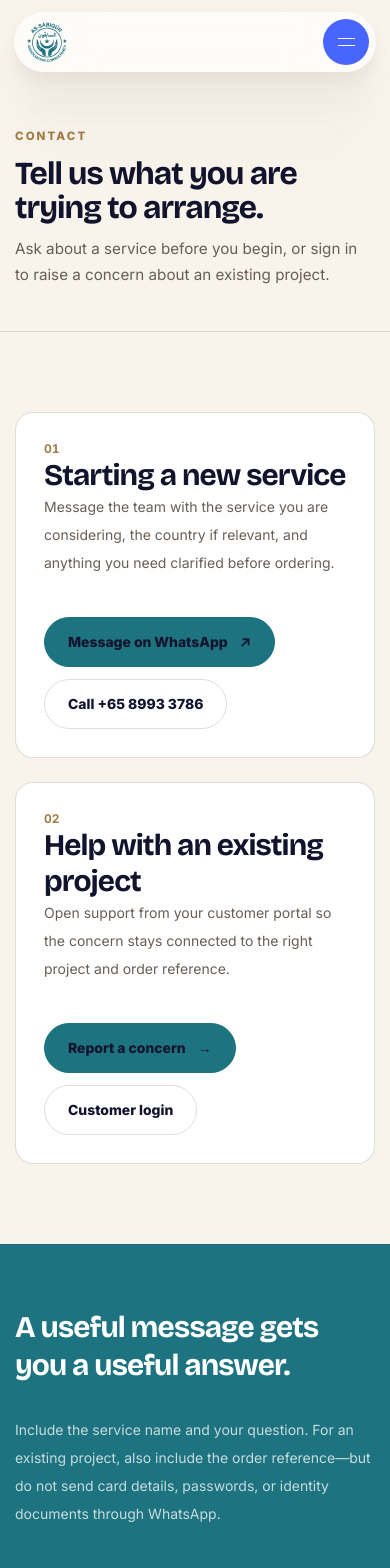
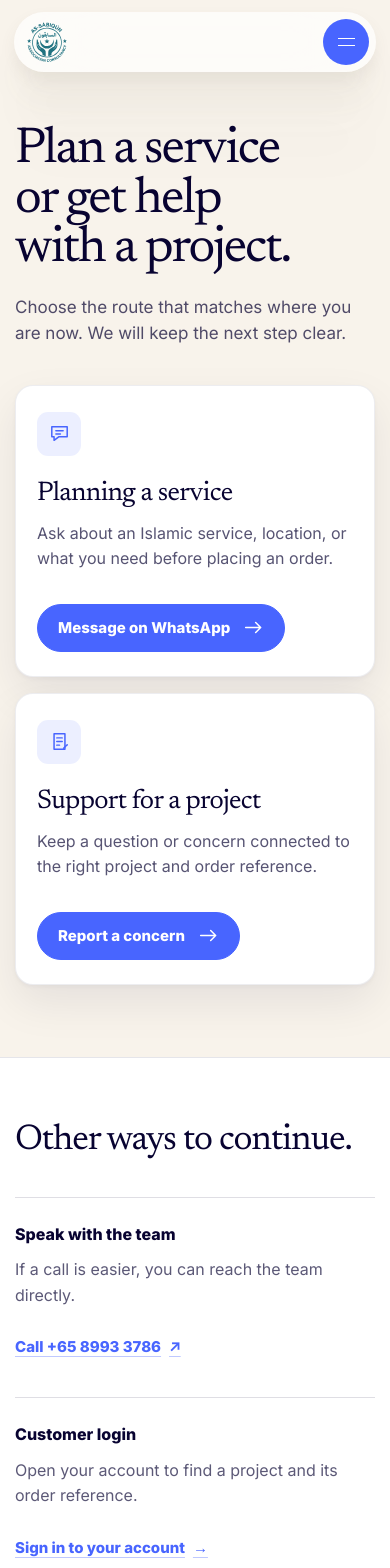
Before and after one commit to as-sabiqun/as-sabiquun, a Next.js app: page /contact in a window 390 px wide. Shown: the top 1568 px of the page. Built offline with nearby package versions, Linux system fonts and the light colour scheme.

Commit message:
Redesign contact page routing

```diff
--- /dev/null
+++ b/src/app/(marketing)/contact/contact.module.css
@@ -0,0 +1,337 @@
+.contactPage {
+  overflow: clip;
+  color: #080331;
+  background: var(--asb-cream, #f8f3eb);
+}
+
+.opening {
+  padding: 174px 48px 104px;
+  background: var(--asb-cream, #f8f3eb);
+}
+
+.openingInner {
+  width: min(1160px, 100%);
+  margin: 0 auto;
+}
+
+.intro {
+  max-width: 740px;
+}
+
+.intro h1 {
+  margin: 0;
+  color: #080331;
+  font-family: var(--font-editorial), Georgia, "Times New Roman", serif;
+  font-size: clamp(52px, 5.25vw, 72px);
+  font-weight: 400;
+  letter-spacing: -.04em;
+  line-height: .98;
+  text-wrap: balance;
+}
+
+.intro p {
+  max-width: 590px;
+  margin: 24px 0 0;
+  color: rgba(8, 3, 49, .7);
+  font-family: var(--font-sans), Arial, sans-serif;
+  font-size: 19px;
+  line-height: 1.55;
+}
+
+.routes {
+  display: grid;
+  grid-template-columns: repeat(2, minmax(0, 1fr));
+  gap: 24px;
+  margin-top: 58px;
+}
+
+.routeCard {
+  display: flex;
+  min-height: 310px;
+  flex-direction: column;
+  align-items: flex-start;
+  border: 1px solid rgba(8, 3, 49, .07);
+  border-radius: 22px;
+  padding: 32px;
+  background: #fff;
+  box-shadow: 0 18px 44px rgba(8, 3, 49, .08), 0 2px 4px rgba(8, 3, 49, .04);
+}
+
+.routeMark {
+  display: grid;
+  width: 48px;
+  height: 48px;
+  place-items: center;
+  border-radius: 12px;
+  color: #4865ff;
+  background: rgba(72, 101, 255, .1);
+}
+
+.routeMark svg {
+  width: 29px;
+  height: 29px;
+  fill: none;
+  stroke: currentColor;
+  stroke-width: 1.65;
+  stroke-linecap: round;
+  stroke-linejoin: round;
+}
+
+.routeCopy {
+  margin-top: 28px;
+}
+
+.routeCopy h2 {
+  margin: 0;
+  color: #080331;
+  font-family: var(--font-editorial), Georgia, "Times New Roman", serif;
+  font-size: 30px;
+  font-weight: 400;
+  letter-spacing: -.025em;
+  line-height: 1.08;
+}
+
+.routeCopy p {
+  max-width: 440px;
+  margin: 13px 0 0;
+  color: rgba(8, 3, 49, .68);
+  font-family: var(--font-sans), Arial, sans-serif;
+  font-size: 16px;
+  line-height: 1.55;
+}
+
+.routeAction {
+  display: inline-flex;
+  width: fit-content;
+  min-height: 48px;
+  align-items: center;
+  justify-content: center;
+  gap: 14px;
+  margin-top: auto;
+  border: 1px solid #4865ff;
+  border-radius: 999px;
+  padding: 0 22px;
+  color: #fff;
+  background: #4865ff;
+  font-family: var(--font-sans), Arial, sans-serif;
+  font-size: 15px;
+  font-weight: 750;
+  line-height: 1;
+  text-decoration: none;
+  transition: background-color .2s ease, border-color .2s ease, transform .2s ease;
+}
+
+.contactPage .routeAction {
+  color: #fff;
+}
+
+.routeAction svg {
+  width: 20px;
+  height: 15px;
+  fill: none;
+  stroke: currentColor;
+  stroke-width: 1.8;
+  stroke-linecap: round;
+  stroke-linejoin: round;
+  transition: transform .2s ease;
+}
+
+.routeAction:hover,
+.routeAction:focus-visible {
+  border-color: #1b1463;
+  background: #1b1463;
+  transform: translateY(-2px);
+}
+
+.routeAction:hover svg,
+.routeAction:focus-visible svg {
+  transform: translateX(4px);
+}
+
+.routeAction:focus-visible {
+  outline: 3px solid #080331;
+  outline-offset: 4px;
+}
+
+.secondary {
+  border-top: 1px solid rgba(8, 3, 49, .1);
+  padding: 88px 48px 100px;
+  background: #fff;
+}
+
+.secondaryInner {
+  width: min(1160px, 100%);
+  margin: 0 auto;
+}
+
+.secondary h2 {
+  max-width: 560px;
+  margin: 0;
+  color: #080331;
+  font-family: var(--font-editorial), Georgia, "Times New Roman", serif;
+  font-size: 42px;
+  font-weight: 400;
+  letter-spacing: -.03em;
+  line-height: 1.08;
+}
+
+.secondaryGrid {
+  display: grid;
+  grid-template-columns: .9fr .9fr 1.35fr;
+  gap: 0;
+  margin-top: 52px;
+  border-top: 1px solid rgba(8, 3, 49, .13);
+}
+
+.secondaryItem {
+  min-width: 0;
+  padding: 30px 38px 0 0;
+}
+
+.secondaryItem + .secondaryItem {
+  border-left: 1px solid rgba(8, 3, 49, .13);
+  padding-left: 38px;
+}
+
+.secondaryItem h3 {
+  margin: 0;
+  color: #080331;
+  font-family: var(--font-sans), Arial, sans-serif;
+  font-size: 16px;
+  font-weight: 800;
+  line-height: 1.4;
+}
+
+.secondaryItem p {
+  max-width: 400px;
+  margin: 12px 0 0;
+  color: rgba(8, 3, 49, .66);
+  font-family: var(--font-sans), Arial, sans-serif;
+  font-size: 16px;
+  line-height: 1.6;
+}
+
+.secondaryItem a {
+  display: inline-flex;
+  min-height: 44px;
+  align-items: center;
+  gap: 8px;
+  margin-top: 17px;
+  color: #4865ff;
+  font-family: var(--font-sans), Arial, sans-serif;
+  font-size: 15px;
+  font-weight: 800;
+  text-decoration: underline;
+  text-decoration-color: rgba(72, 101, 255, .35);
+  text-underline-offset: 4px;
+}
+
+.secondaryItem a:hover,
+.secondaryItem a:focus-visible {
+  color: #1b1463;
+  text-decoration-color: currentColor;
+}
+
+.secondaryItem a:focus-visible {
+  border-radius: 3px;
+  outline: 3px solid #4865ff;
+  outline-offset: 3px;
+}
+
+.safetyItem p {
+  max-width: 520px;
+}
+
+@media (max-width: 860px) {
+  .opening {
+    padding: 126px 20px 72px;
+  }
+
+  .intro h1 {
+    font-size: clamp(44px, 13vw, 58px);
+  }
+
+  .intro p {
+    margin-top: 19px;
+    font-size: 17px;
+    line-height: 1.55;
+  }
+
+  .routes {
+    grid-template-columns: 1fr;
+    gap: 16px;
+    margin-top: 38px;
+  }
+
+  .routeCard {
+    min-height: 292px;
+    border-radius: 18px;
+    padding: 26px 24px 24px;
+  }
+
+  .routeMark {
+    width: 44px;
+    height: 44px;
+    border-radius: 11px;
+  }
+
+  .routeCopy {
+    margin-top: 23px;
+  }
+
+  .routeCopy h2 {
+    font-size: 27px;
+  }
+
+  .routeCopy p {
+    font-size: 16px;
+  }
+
+  .routeAction {
+    min-height: 48px;
+    padding-inline: 20px;
+  }
+
+  .secondary {
+    padding: 64px 20px 76px;
+  }
+
+  .secondary h2 {
+    font-size: 36px;
+  }
+
+  .secondaryGrid {
+    grid-template-columns: 1fr;
+    margin-top: 36px;
+  }
+
+  .secondaryItem,
+  .secondaryItem + .secondaryItem {
+    border-left: 0;
+    border-bottom: 1px solid rgba(8, 3, 49, .13);
+    padding: 25px 0 28px;
+  }
+
+  .secondaryItem:last-child {
+    border-bottom: 0;
+    padding-bottom: 0;
+  }
+}
+
+@media (max-width: 390px) {
+  .opening,
+  .secondary {
+    padding-inline: 15px;
+  }
+
+  .routeCard {
+    padding-inline: 21px;
+  }
+}
+
+@media (prefers-reduced-motion: reduce) {
+  .routeAction,
+  .routeAction svg {
+    transition: none;
+  }
+}
--- a/src/app/(marketing)/contact/page.tsx
+++ b/src/app/(marketing)/contact/page.tsx
@@ -1,54 +1,100 @@
 import type { Metadata } from "next";
 import Link from "next/link";
+import styles from "./contact.module.css";
 
 export const metadata: Metadata = {
   title: "Contact",
-  description: "Contact the As-Sabiqun team about Islamic services or get support for an existing project.",
+  description: "Contact the As-Sabiquun team about Islamic services or get support for an existing project.",
 };
+
+function MessageMark() {
+  return (
+    <svg viewBox="0 0 32 32" aria-hidden="true">
+      <path d="M7.5 8.5h17v11h-9l-5.5 4v-4H7.5v-11Z" />
+      <path d="M12 13h8M12 16.5h5" />
+    </svg>
+  );
+}
+
+function ProjectMark() {
+  return (
+    <svg viewBox="0 0 32 32" aria-hidden="true">
+      <path d="M10 7.5h12v17H10z" />
+      <path d="M13 12h6M13 16h6M13 20h3" />
+      <path d="m20.5 23.5 4-4" />
+    </svg>
+  );
+}
+
+function Arrow() {
+  return (
+    <svg viewBox="0 0 24 18" aria-hidden="true">
+      <path d="M2 9h18M14 3l6 6-6 6" />
+    </svg>
+  );
+}
 
 export default function ContactPage() {
   return (
-    <>
-      <section className="page-header">
-        <div className="container">
-          <p className="eyebrow-label">Contact</p>
-          <h1 className="display max-w-4xl">Tell us what you are trying to arrange.</h1>
-          <p className="lede">Ask about a service before you begin, or sign in to raise a concern about an existing project.</p>
+    <div className={styles.contactPage}>
+      <section className={styles.opening} aria-labelledby="contact-title">
+        <div className={styles.openingInner}>
+          <header className={styles.intro}>
+            <h1 id="contact-title">Plan a service or get help with a project.</h1>
+            <p>Choose the route that matches where you are now. We will keep the next step clear.</p>
+          </header>
+
+          <div className={styles.routes}>
+            <article className={styles.routeCard}>
+              <span className={styles.routeMark}><MessageMark /></span>
+              <div className={styles.routeCopy}>
+                <h2>Planning a service</h2>
+                <p>Ask about an Islamic service, location, or what you need before placing an order.</p>
+              </div>
+              <a className={styles.routeAction} href="https://wa.me/6589933786" target="_blank" rel="noreferrer">
+                Message on WhatsApp
+                <Arrow />
+              </a>
+            </article>
+
+            <article className={styles.routeCard}>
+              <span className={styles.routeMark}><ProjectMark /></span>
+              <div className={styles.routeCopy}>
+                <h2>Support for a project</h2>
+                <p>Keep a question or concern connected to the right project and order reference.</p>
+              </div>
+              <Link className={styles.routeAction} href="/dashboard/report">
+                Report a concern
+                <Arrow />
+              </Link>
+            </article>
+          </div>
         </div>
       </section>
 
-      <section className="py-20 lg:py-28">
-        <div className="container grid gap-6 lg:grid-cols-2">
-          <article className="card flex min-h-[340px] flex-col p-7 lg:p-10">
-            <span className="numeral text-xs text-[var(--gold)]">01</span>
-            <h2 className="display mt-6 text-3xl">Starting a new service</h2>
-            <p className="mt-4 max-w-md text-sm leading-7 text-[var(--muted)]">Message the team with the service you are considering, the country if relevant, and anything you need clarified before ordering.</p>
-            <div className="mt-auto flex flex-wrap gap-3 pt-10">
-              <a className="btn" href="https://wa.me/6589933786" target="_blank" rel="noreferrer">Message on WhatsApp <span aria-hidden="true">↗</span></a>
-              <a className="btn btn-secondary" href="tel:+6589933786">Call +65 8993 3786</a>
+      <section className={styles.secondary} aria-labelledby="other-contact-title">
+        <div className={styles.secondaryInner}>
+          <h2 id="other-contact-title">Other ways to continue.</h2>
+          <div className={styles.secondaryGrid}>
+            <div className={styles.secondaryItem}>
+              <h3>Speak with the team</h3>
+              <p>If a call is easier, you can reach the team directly.</p>
+              <a href="tel:+6589933786">Call +65 8993 3786 <span aria-hidden="true">↗</span></a>
             </div>
-          </article>
 
-          <article className="card flex min-h-[340px] flex-col p-7 lg:p-10">
-            <span className="numeral text-xs text-[var(--gold)]">02</span>
-            <h2 className="display mt-6 text-3xl">Help with an existing project</h2>
-            <p className="mt-4 max-w-md text-sm leading-7 text-[var(--muted)]">Open support from your customer portal so the concern stays connected to the right project and order reference.</p>
-            <div className="mt-auto flex flex-wrap gap-3 pt-10">
-              <Link className="btn" href="/dashboard/report">Report a concern <span aria-hidden="true">→</span></Link>
-              <Link className="btn btn-secondary" href="/login">Customer login</Link>
+            <div className={styles.secondaryItem}>
+              <h3>Customer login</h3>
+              <p>Open your account to find a project and its order reference.</p>
+              <Link href="/login">Sign in to your account <span aria-hidden="true">→</span></Link>
             </div>
-          </article>
-        </div>
-      </section>
 
-      <section className="border-y border-[var(--line)] bg-[var(--teal)] py-16 text-white lg:py-20">
-        <div className="container grid gap-8 lg:grid-cols-[.9fr_1.1fr] lg:gap-20">
-          <h2 className="display text-3xl leading-tight lg:text-5xl">A useful message gets you a useful answer.</h2>
-          <div>
-            <p className="text-sm leading-7 text-white/75">Include the service name and your question. For an existing project, also include the order reference—but do not send card details, passwords, or identity documents through WhatsApp.</p>
+            <div className={`${styles.secondaryItem} ${styles.safetyItem}`}>
+              <h3>Send information safely</h3>
+              <p>Include the service name and your question. For an existing project, add the order reference. Never send card details, passwords, or identity documents through WhatsApp.</p>
+            </div>
           </div>
         </div>
       </section>
-    </>
+    </div>
   );
 }
```
Also changed, not shown: design-loop/progress.html (+6 -7 lines), 1 other file (tests, documents, lock files or other folders).
